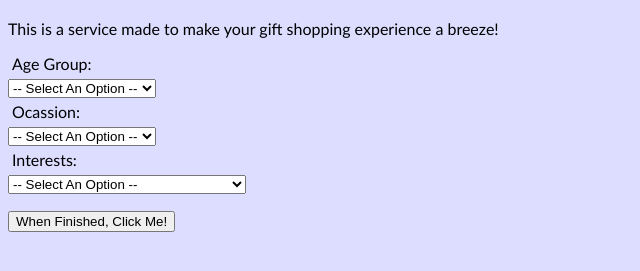
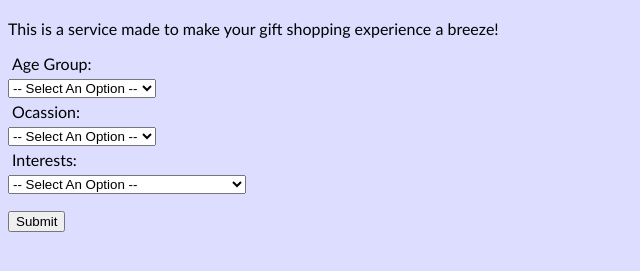
Before and after one commit to TresSmith/gift-advisor, a plain HTML site: page index.html in a window 1280 px wide. Shown: the part 63-334 px from the top of the page, without its empty margins (0-640 px from the left). Drawn offline with Linux system fonts and the light colour scheme; files whose address does not match are found by name.

Commit message:
style: change button to say submit

```diff
--- a/index.html
+++ b/index.html
@@ -44,7 +44,7 @@
             <option value = "Sports">Sports</option>
             <option value = "Outdoors">Outdoors</option>
           </select>
-          <div><button type="button" onclick="onClick();">When Finished, Click Me!</button></div>
+          <div><button type="button" onclick="onClick();">Submit</button></div>
           <script src="structures/search-info.js"></script>
           <script src="search-info.js"></script>
           <script>
```
